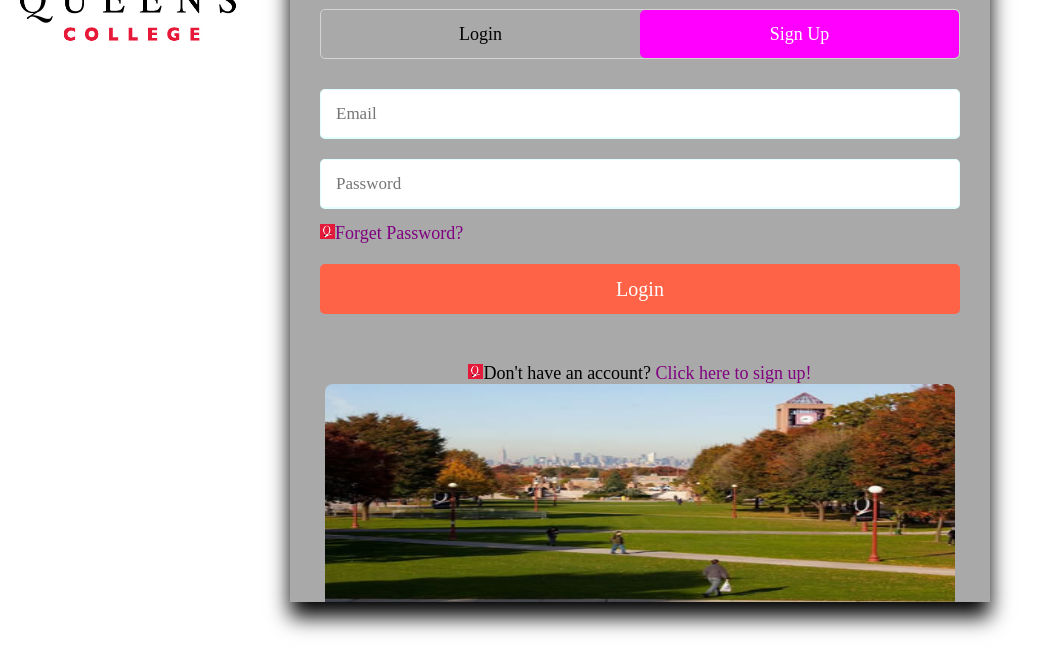
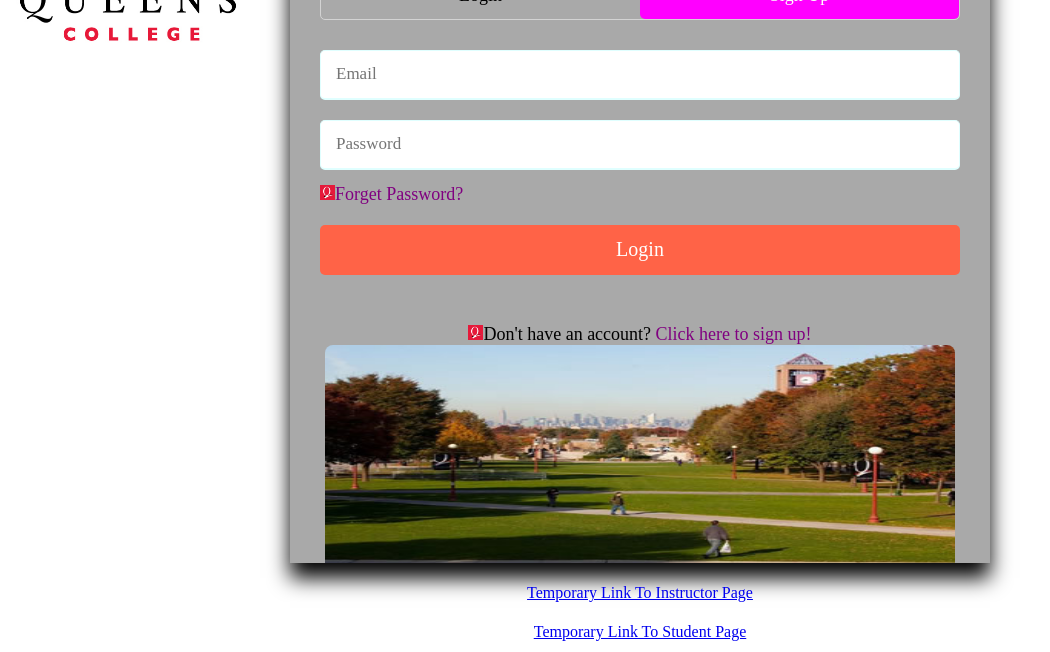
Before and after one commit to ChompskiHonk/qcFirst-Web, a plain HTML site: page login&signup page/qcFirstLogin&SignupPage.html in a window 1280 px wide. Shown: the part 148-800 px from the top of the page, without its empty margins (0-1050 px from the left). Drawn offline with Linux system fonts and the light colour scheme.

Commit message:
Update qcFirstLogin&SignupPage.html

```diff
--- a/login&signup page/qcFirstLogin&SignupPage.html
+++ b/login&signup page/qcFirstLogin&SignupPage.html
@@ -73,6 +73,8 @@
             </div>
         </div>
         <script src="../LS_script.js"></script>
+    <div><a href="#">Temporary Link To Instructor Page</a></a></div>
+    <div><a href="#">Temporary Link To Student Page</a></a></div>
     </body>
 </html>
 
```
